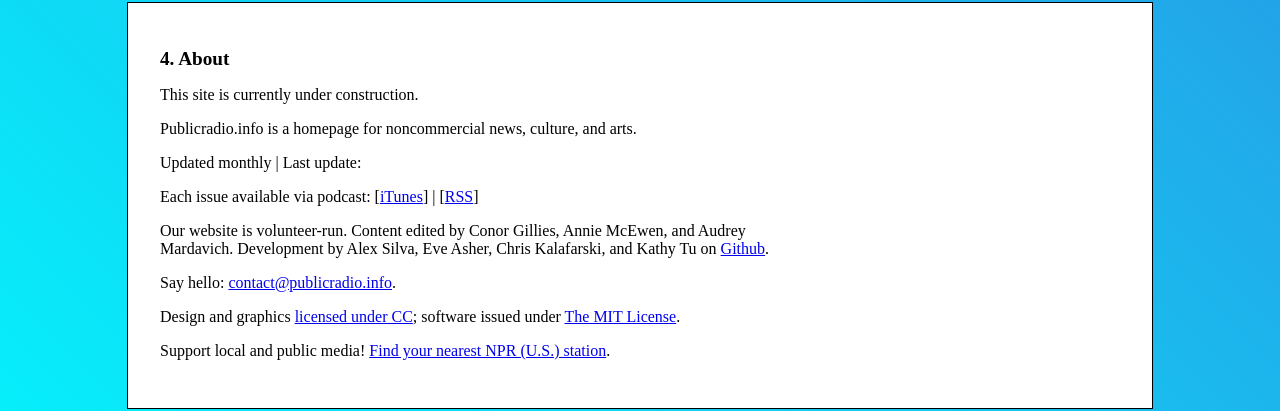
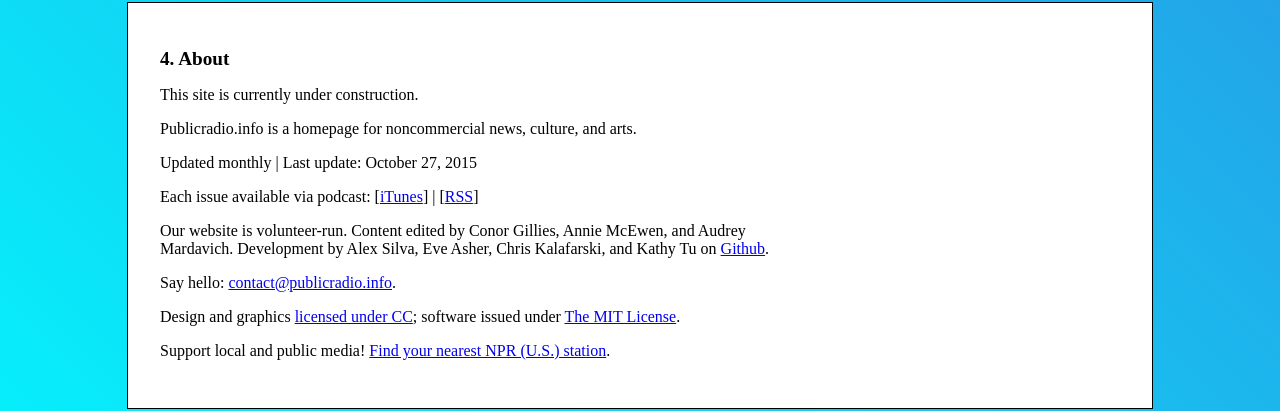
Before and after one commit to radioopensource/dotinfo, a Jekyll site: the page built from index.html, in a window 1280 px wide and 900 px high, scrolled down 2001 px. Shown: the part 114-525 px from the top of the window. Built offline with Jekyll 4.4.1, drawn with Linux system fonts in a browser that asks for light colours; nearby versions of some CDN libraries.

Commit message:
Update content.html
added first publish date (late)

```diff
--- a/_includes/content.html
+++ b/_includes/content.html
@@ -66,7 +66,7 @@
     <p>This site is currently under construction.</p>
 
     <p>Publicradio.info is a homepage for noncommercial news, culture, and arts.</p>
-    <p>Updated monthly |  Last update: {{ meta.last_update }}</p>
+    <p>Updated monthly |  Last update: October 27, 2015</p>
     <p>Each issue available via podcast: [<a href="http://itunes.apple.com/us/podcast/playlist/id1055233656?mt=2">iTunes</a>] | [<a href="http://www.publicradio.info/feed.xml">RSS</a>]</p>
 
     <p>
```
